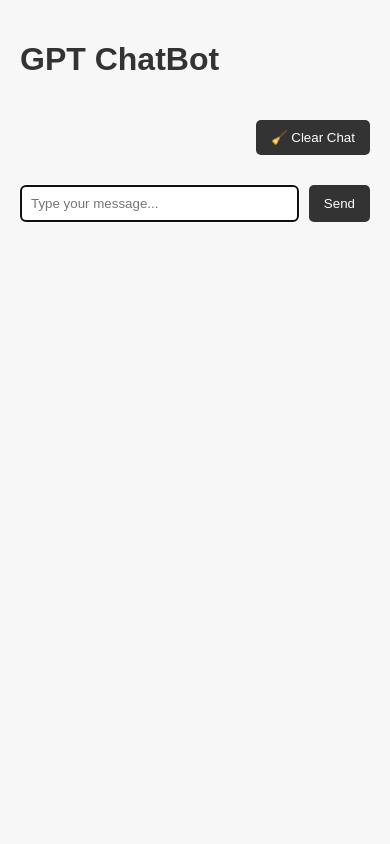
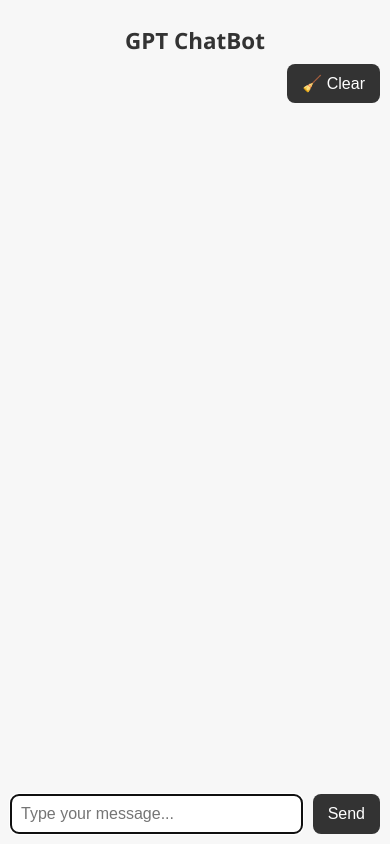
Before and after one commit to Consta8/gpt-web-chatbot, a Flask app: page / in a window 390 px wide. Run offline with Flask 3, Linux system fonts and the light colour scheme.

Commit message:
Update index.html

```diff
--- a/templates/index.html
+++ b/templates/index.html
@@ -1,45 +1,87 @@
 <!DOCTYPE html>
-<html>
+<html lang="en">
 <head>
+  <meta charset="UTF-8">
   <title>GPT ChatBot</title>
+  <meta name="viewport" content="width=device-width, initial-scale=1.0">
   <style>
-    body { font-family: sans-serif; background: #f7f7f7; padding: 20px; max-width: 600px; margin: auto; }
-    h1 { color: #333; }
+    :root {
+      --user-bg: #cde4ff;
+      --bot-bg: #e0ffe1;
+      --primary: #333;
+      --radius: 16px;
+    }
 
-    .chat { display: flex; flex-direction: column; gap: 10px; margin-bottom: 20px; }
+    * {
+      box-sizing: border-box;
+    }
+
+    body {
+      font-family: "Segoe UI", sans-serif;
+      background: #f7f7f7;
+      margin: 0;
+      padding: 1rem;
+      display: flex;
+      flex-direction: column;
+      min-height: 100vh;
+    }
+
+    h1 {
+      text-align: center;
+      margin-bottom: 0.5rem;
+      color: var(--primary);
+    }
+
+    .chat {
+      flex-grow: 1;
+      display: flex;
+      flex-direction: column;
+      gap: 10px;
+      margin: 1rem 0;
+      overflow-x: hidden;
+    }
 
     .bubble {
       padding: 12px 16px;
-      border-radius: 15px;
-      max-width: 90%;
-      width: fit-content;
+      border-radius: var(--radius);
+      max-width: 85%;
+      word-wrap: break-word;
+      line-height: 1.4;
     }
 
     .user {
       align-self: flex-end;
-      background-color: #cde4ff;
+      background-color: var(--user-bg);
       border-bottom-right-radius: 0;
     }
 
     .assistant {
       align-self: flex-start;
-      background-color: #d4f9d4;
+      background-color: var(--bot-bg);
       border-bottom-left-radius: 0;
     }
 
-    form { display: flex; gap: 10px; margin-top: 20px; }
-    input[type=text] {
+    form.message-form {
+      display: flex;
+      gap: 10px;
+      margin-top: auto;
+      padding-top: 10px;
+    }
+
+    input[type="text"] {
       flex: 1;
       padding: 10px;
-      border-radius: 5px;
+      font-size: 1rem;
+      border-radius: 8px;
       border: 1px solid #ccc;
     }
 
     button {
       padding: 10px 15px;
+      font-size: 1rem;
       border: none;
-      border-radius: 5px;
-      background: #333;
+      border-radius: 8px;
+      background: var(--primary);
       color: white;
       cursor: pointer;
     }
@@ -47,7 +89,20 @@
     .controls {
       display: flex;
       justify-content: flex-end;
-      margin-bottom: 10px;
+    }
+
+    @media (max-width: 600px) {
+      body {
+        padding: 10px;
+      }
+
+      h1 {
+        font-size: 1.4rem;
+      }
+
+      input[type="text"], button {
+        font-size: 1rem;
+      }
     }
   </style>
 </head>
@@ -57,7 +112,7 @@
   <div class="controls">
     <form method="POST" action="/">
       <input type="hidden" name="message" value="/clear">
-      <button>🧹 Clear Chat</button>
+      <button>🧹 Clear</button>
     </form>
   </div>
 
@@ -67,7 +122,7 @@
     {% endfor %}
   </div>
 
-  <form method="POST" action="/">
+  <form class="message-form" method="POST" action="/">
     <input type="text" name="message" placeholder="Type your message..." required autofocus>
     <button type="submit">Send</button>
   </form>
```
